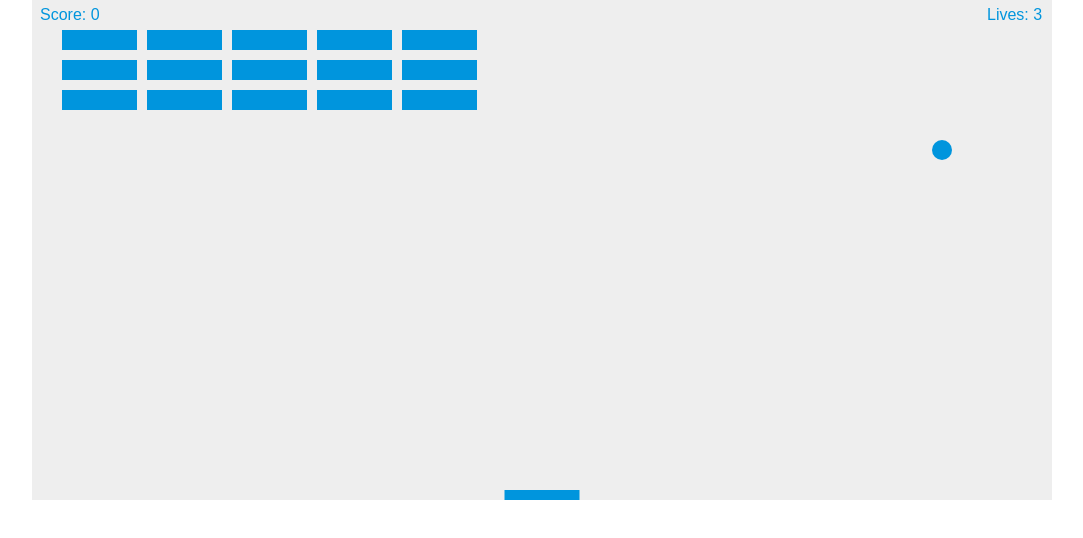
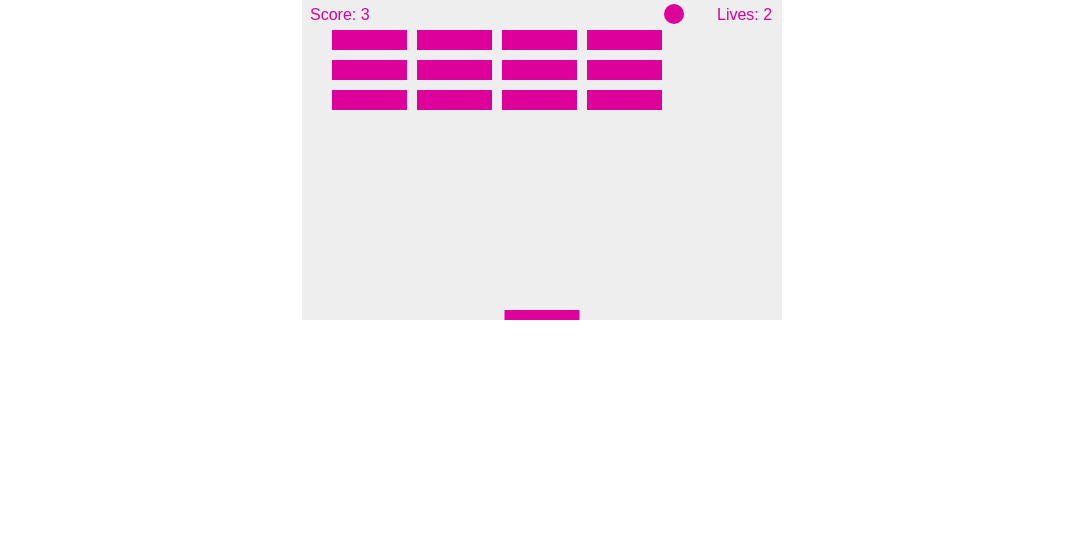
Before and after one commit to overdoseflow/oldschoolGame, a plain HTML site: page index.html in a window 1280 px wide. Shown: the whole page, without its empty margins (98-1181 px from the left). Drawn offline with Linux system fonts and the light colour scheme.

Commit message:
Update index.html
I changed the colors of bricks and width of scene.

```diff
--- a/index.html
+++ b/index.html
@@ -10,7 +10,7 @@
 </head>
 <body>
 
-<canvas id="myCanvas" width="1020" height="500" background:"blue"></canvas>
+<canvas id="myCanvas" width="480" height="320" background:"blue"></canvas>
 
 <script>
 var canvas = document.getElementById("myCanvas");
@@ -93,14 +93,14 @@ function collisionDetection() {
 function drawBall() {
   ctx.beginPath();
   ctx.arc(x, y, ballRadius, 0, Math.PI*2);
-  ctx.fillStyle = "#0095DD";
+  ctx.fillStyle = "#DD009A";
   ctx.fill();
   ctx.closePath();
 }
 function drawPaddle() {
   ctx.beginPath();
   ctx.rect(paddleX, canvas.height-paddleHeight, paddleWidth, paddleHeight);
-  ctx.fillStyle = "#0095DD";
+  ctx.fillStyle = "#DD009A";
   ctx.fill();
   ctx.closePath();
 }
@@ -114,7 +114,7 @@ function drawBricks() {
         bricks[c][r].y = brickY;
         ctx.beginPath();
         ctx.rect(brickX, brickY, brickWidth, brickHeight);
-        ctx.fillStyle = "#0095DD";
+        ctx.fillStyle = "#DD009A";
         ctx.fill();
         ctx.closePath();
       }
@@ -123,12 +123,12 @@ function drawBricks() {
 }
 function drawScore() {
   ctx.font = "16px Arial";
-  ctx.fillStyle = "#0095DD";
+  ctx.fillStyle = "#DD009A";
   ctx.fillText("Score: "+score, 8, 20);
 }
 function drawLives() {
   ctx.font = "16px Arial";
-  ctx.fillStyle = "#0095DD";
+  ctx.fillStyle = "#DD009A";
   ctx.fillText("Lives: "+lives, canvas.width-65, 20);
 }
 
```
